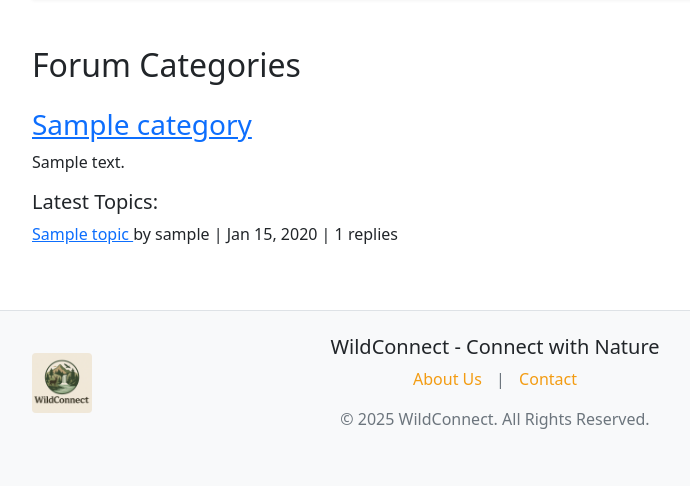
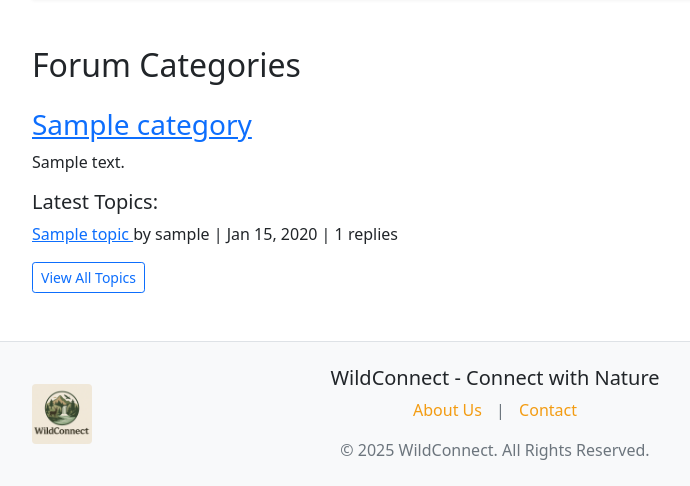
Before and after one commit to AdithyaHerath/Wildlife_Forum, a PHP site: page / in a window 1280 px wide. Shown: the part 1162-1648 px from the top of the page, without its empty margins (50-740 px from the left). Before the commit the page ends 1591 px from the top, so only its background shows below. Run offline with PHP 8.4, Linux system fonts and the light colour scheme; tables that the repository leaves empty or names only in its code hold one stand-in row (values such as "Sample post").

Commit message:
Add 'View All Topics' link under each category

```diff
--- a/index.php
+++ b/index.php
@@ -122,6 +122,9 @@ $categories = $categories_stmt->fetchAll();
             <p class="text-muted">No topics yet</p>
         <?php endif; ?>
 
+        <a href="category.php?id=<?php echo $category['category_id']; ?>" class="btn btn-sm btn-outline-primary">
+            View All Topics
+        </a>
     </div>
 <?php endforeach; ?>
 
```
